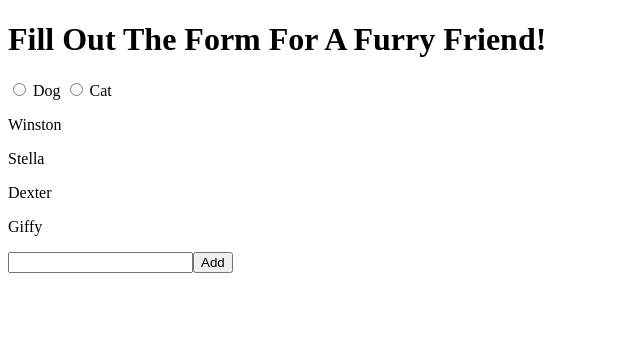
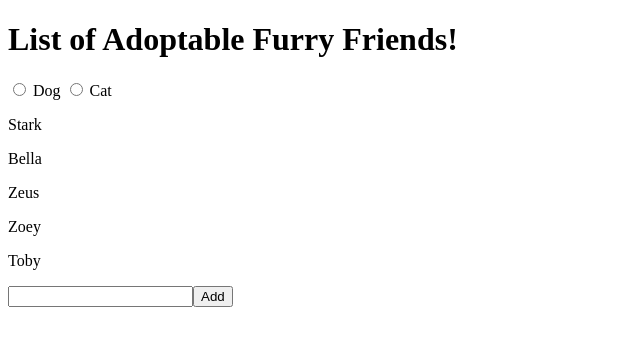
Before and after one commit to kwage/lecture18-angular, an Angular app: page / in a window 1280 px wide. Shown: the top 346 px of the page, without its empty margins (0-640 px from the left). Built offline with nearby package versions, Linux system fonts and the light colour scheme.

Commit message:
Small changes before lecture 20

```diff
--- a/src/app/app.component.html
+++ b/src/app/app.component.html
@@ -1,6 +1,6 @@
 <!--The content below is only a placeholder and can be replaced.-->
 <header>
-    <h1>Fill Out The Form For A Furry Friend!</h1>
+    <h1>List of Adoptable Furry Friends!</h1>
 </header>
 
 <app-pet-dashboard></app-pet-dashboard>
--- a/src/app/app.module.ts
+++ b/src/app/app.module.ts
@@ -9,7 +9,7 @@ import { PetDashboardComponent } from './pet-dashboard/pet-dashboard.component';
   declarations: [
     AppComponent,
     LabeledInputComponent,
-    PetDashboardComponent
+    PetDashboardComponent,
   ],
   imports: [
     BrowserModule
--- a/src/app/pet-dashboard/pet-dashboard.component.ts
+++ b/src/app/pet-dashboard/pet-dashboard.component.ts
@@ -12,7 +12,7 @@ export class PetDashboardComponent implements OnInit {
   cats: string[];
 
   constructor() {
-    this.showDogs = false;
+    this.showDogs = true;
     this.dogs = ["Stark", "Bella", "Zeus", "Zoey", "Toby"];
     this.cats = ["Winston", "Stella", "Dexter", "Giffy"];
   }
```
